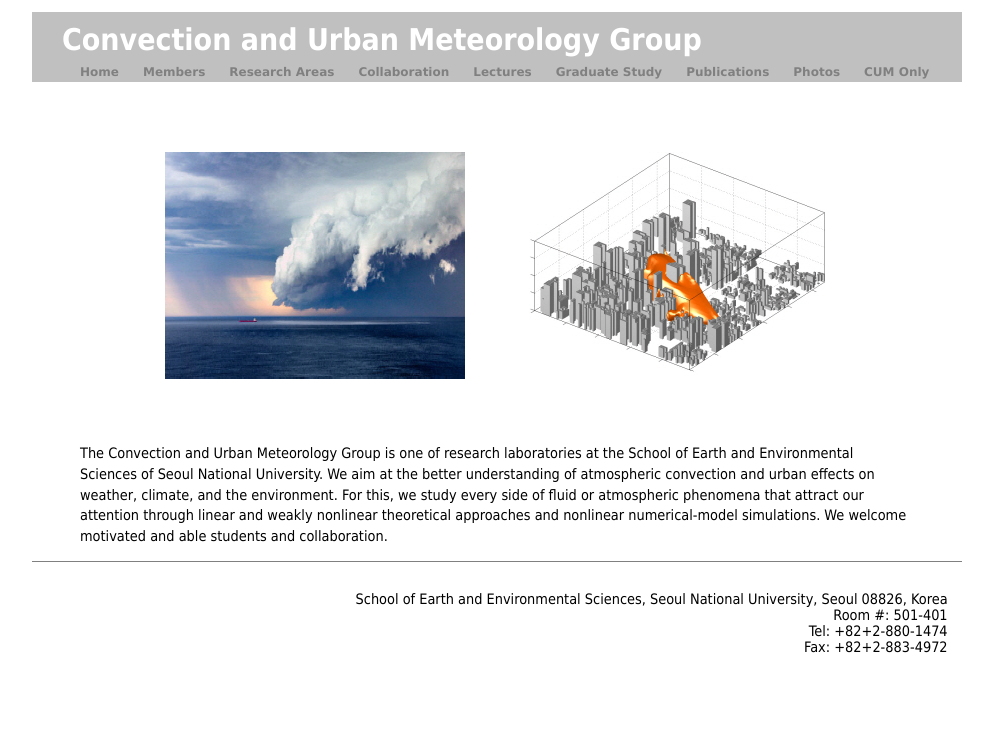
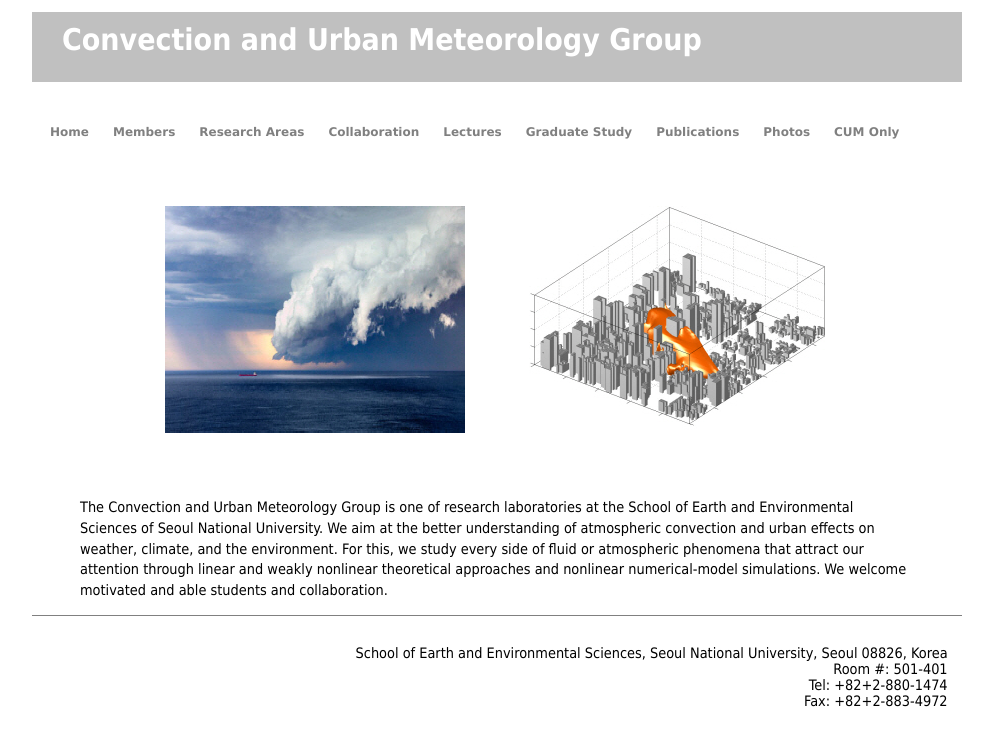
Before and after one commit to hsh4662/cumg, a PHP site: page / in a window 1280 px wide. Shown: the top 746 px of the page, without its empty margins (143-1136 px from the left). Run offline with PHP 8.4, Linux system fonts and the light colour scheme.

Commit message:
Update cum.css

```diff
--- a/cum.css
+++ b/cum.css
@@ -12,7 +12,7 @@
 a:link, a:visited {
   color : blue;
 }
-#header {
+#header2 {
   background : silver;
   color : white;
   display : block;
@@ -101,7 +101,7 @@
 #pub li {
   text-justify : newspaper;
 }
-#footer {
+#footer2 {
   clear : left;
   display : block;
   height : 80px;
```
